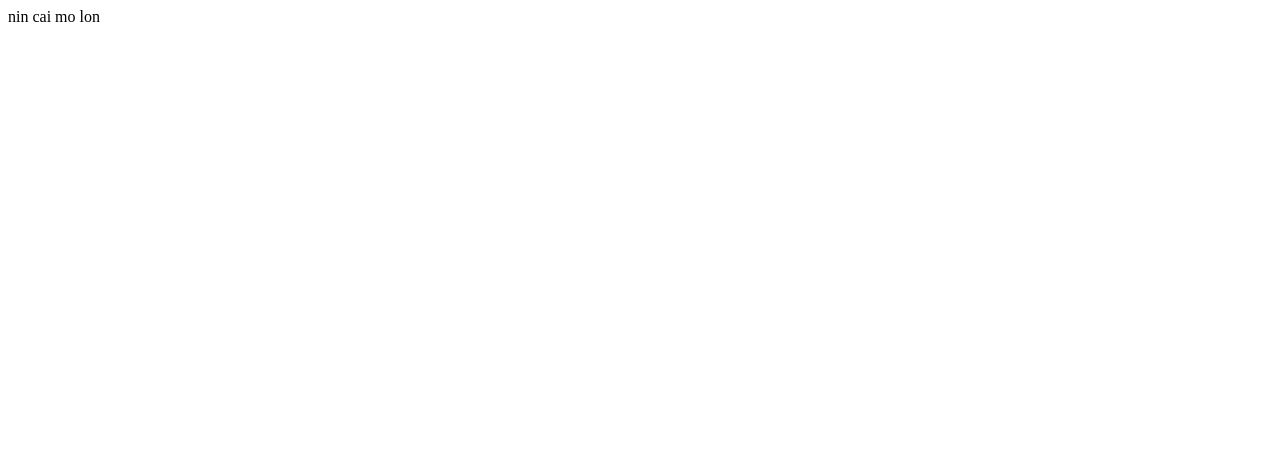
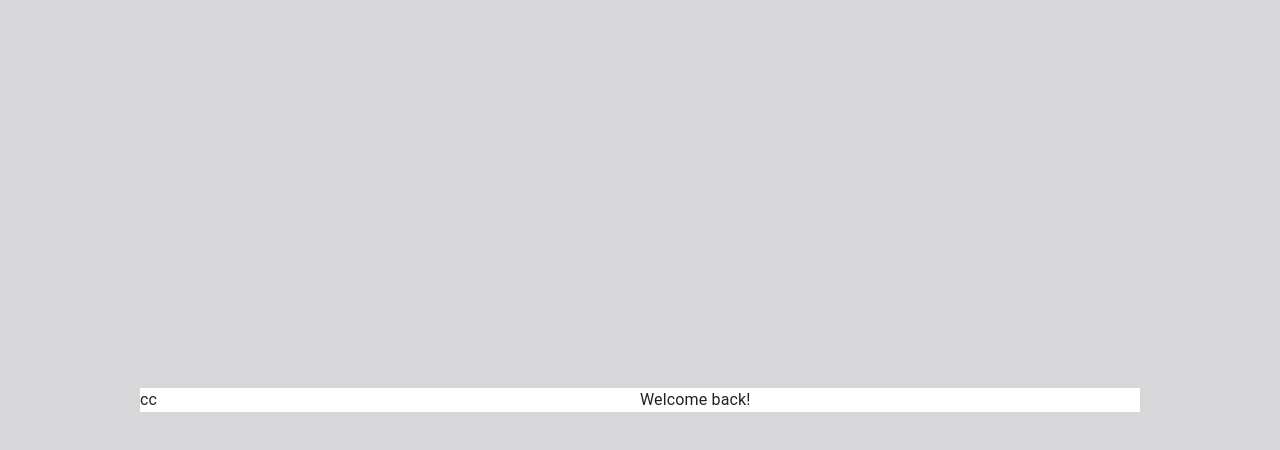
Before and after one commit to sonleminh/geardn, a Next.js app: page /login in a window 1280 px wide. Shown: the top 450 px of the page. Built offline with nearby package versions, Linux system fonts and the light colour scheme.

Commit message:
add cssbaseline & login grid UI

```diff
--- /dev/null
+++ b/src/app/(auth-layout)/layout.tsx
@@ -0,0 +1,19 @@
+import { CssBaseline } from '@mui/material';
+
+export const metadata = {
+  title: 'Next.js',
+  description: 'Generated by Next.js',
+};
+
+export default function RootLayout({
+  children,
+}: {
+  children: React.ReactNode;
+}) {
+  return (
+    <html lang='en'>
+      <CssBaseline />
+      <body>{children}</body>
+    </html>
+  );
+}
--- a/src/app/(auth-layout)/login/page.tsx
+++ b/src/app/(auth-layout)/login/page.tsx
@@ -1,5 +1,24 @@
+import { Box, Grid2, Typography } from '@mui/material';
 import React from 'react';
 
 export default function Login() {
-  return <div>nin cai mo lon</div>;
+  return (
+    <Box
+      sx={{
+        display: 'flex',
+        alignItems: 'center',
+        width: '100%',
+        height: '100vh',
+        bgcolor: '#D7D6D9',
+      }}>
+      <Box sx={{ width: 1000, mx: 'auto', bgcolor: '#fff' }}>
+        <Grid2 container>
+          <Grid2 size={6}>cc</Grid2>
+          <Grid2 size={6}>
+            <Typography>Welcome back!</Typography>
+          </Grid2>
+        </Grid2>
+      </Box>
+    </Box>
+  );
 }
--- a/src/app/(auth-layout)/page.tsx
+++ /dev/null
@@ -1,5 +0,0 @@
-import React from 'react';
-
-export default function Homepage() {
-  return <div>Homepage</div>;
-}
```
Also changed, not shown: package.json (+7 -4 lines), src/app/(main-layout)/layout.tsx (+8 -6 lines), src/components/common/SkeletonImage/index.tsx (added, +7 -0 lines), public/setup-backgroud.jpg (added), 1 other file (tests, documents, lock files or other folders).
